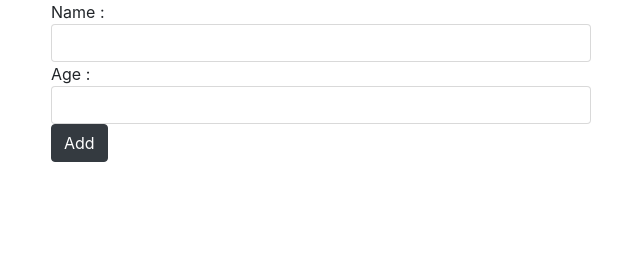
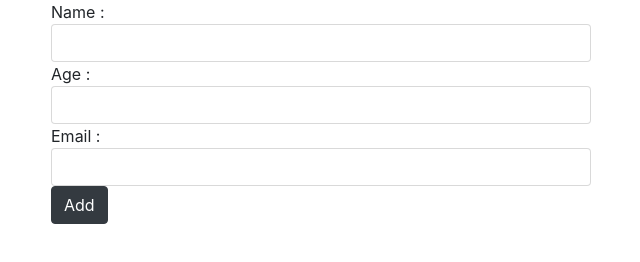
Before and after one commit to divyaaq17/FirstGit2, a plain HTML site: page adduser.html in a window 1280 px wide. Shown: the whole page, without its empty margins (34-674 px from the left). Drawn offline with nearby package versions, Linux system fonts and the light colour scheme.

Commit message:
added email input

```diff
--- a/adduser.html
+++ b/adduser.html
@@ -26,8 +26,18 @@
               <div class="row">
 
                 <div class="col-md-6 align-self-center">
+                    Email :       <input type="text" class="form-control" id="email">
+                </div>
+
+              </div>
+              <div class="row">
+
+                <div class="col-md-6 align-self-center">
                     <input type="submit" class="btn btn-dark" value="Add">
                     </div>
+                    </div>
+                    <div id="details">
+
                     </div>
 
         </div>
```
